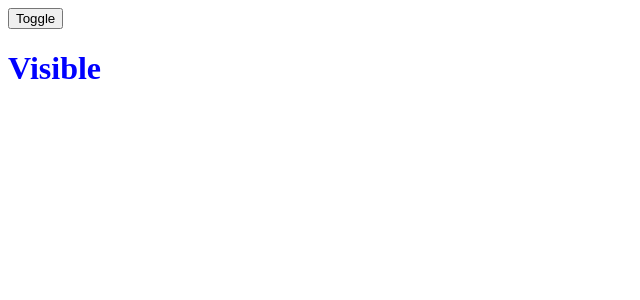
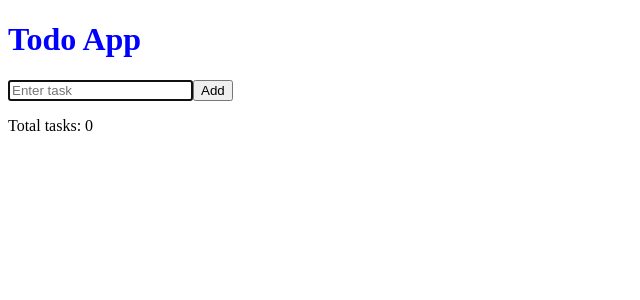
Before and after one commit to prafulthe85/Vue, a Vue app: page / in a window 1280 px wide. Shown: the top 300 px of the page, without its empty margins (0-640 px from the left). Built offline with nearby package versions, Linux system fonts and the light colour scheme.

Commit message:
initial start to vue

```diff
--- a/src/App.vue
+++ b/src/App.vue
@@ -1,14 +1,29 @@
 <script setup>
 import { ref } from "vue";
+import TaskInput from "./components/TaskInput.vue";
+import TaskList from "./components/TaskList.vue";
+// import Navbar from "./components/Navbar.vue";
 // const count = ref(0);
+// const increment = () => {
+//   count.value++;
+// };
 // const name = ref("");
-const toShow = ref(true);
+// const toShow = ref(true);
 
 // const users = [
 //   { id: 1, name: "Praful" },
 //   { id: 2, name: "Rahul" },
 //   { id: 3, name: "Charlie" },
 // ];
+
+const tasks = ref([]);
+const addTask = (task) => {
+  tasks.value.push(task);
+};
+
+const removeTask = (index) => {
+  tasks.value.splice(index, 1);
+};
 </script>
 <template>
   <!-- <input v-model="name" />
@@ -17,10 +32,20 @@ const toShow = ref(true);
   <!-- <div v-for="user in users" :key="user.id">
     <h2>{{ user.name }}</h2>
   </div> -->
-  <button @click="toShow = !toShow">Toggle</button>
+  <!-- <button @click="toShow = !toShow">Toggle</button>
+  <button @click="increment">Count : {{ count }}</button>
 
   <h1 v-if="toShow">Visible</h1>
-  <h1 v-else>Not Visible</h1>
+  <h1 v-else>Not Visible</h1> -->
+  <!-- <Navbar /> -->
+
+  <div class="app">
+    <h1>Todo App</h1>
+    <TaskInput @add-task="addTask" />
+    <p>Total tasks: {{ tasks.length }}</p>
+
+    <TaskList :tasks="tasks" @remove-task="removeTask" />
+  </div>
 </template>
 
 <style>
--- /dev/null
+++ b/src/components/Navbar.vue
@@ -0,0 +1,3 @@
+<template>
+  <h1>Navbar</h1>
+</template>
--- /dev/null
+++ b/src/components/TaskInput.vue
@@ -0,0 +1,28 @@
+<template>
+  <div class="" input-box>
+    <input
+      v-model="task"
+      ref="taskInput"
+      type="text"
+      placeholder="Enter task"
+    />
+    <button @click="handleAdd">Add</button>
+  </div>
+</template>
+
+<script setup>
+import { ref, onMounted } from "vue";
+
+const emit = defineEmits(["add-task"]);
+const task = ref("");
+const taskInput = ref(null);
+onMounted(() => {
+  taskInput.value.focus();
+});
+const handleAdd = () => {
+  if (!task.value.trim()) return;
+  emit("add-task", task.value);
+  task.value = "";
+  taskInput.value.focus();
+};
+</script>
--- /dev/null
+++ b/src/components/TaskList.vue
@@ -0,0 +1,17 @@
+<template>
+  <ul>
+    <li v-for="(task, index) in tasks" :key="index">
+      {{ task }}
+      <button @click="$emit('remove-task', index)">Remove</button>
+    </li>
+  </ul>
+</template>
+
+<script setup>
+defineProps({
+  tasks: {
+    type: Array,
+  },
+});
+defineEmits(["remove-task"]);
+</script>
```
Also changed, not shown: src/components/HelloWorld.vue (deleted, +0 -58 lines).
